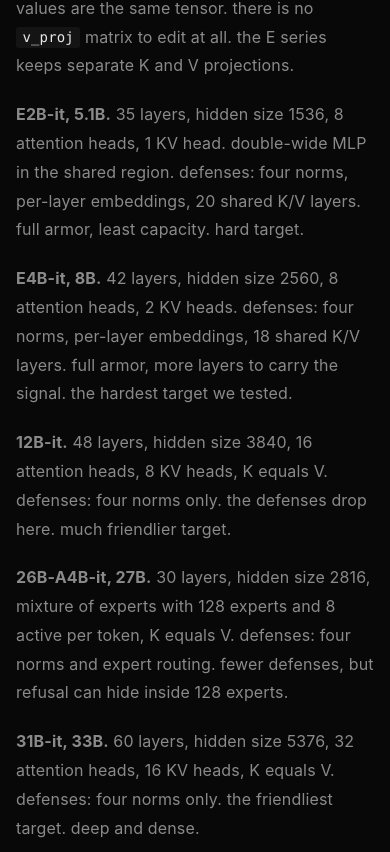
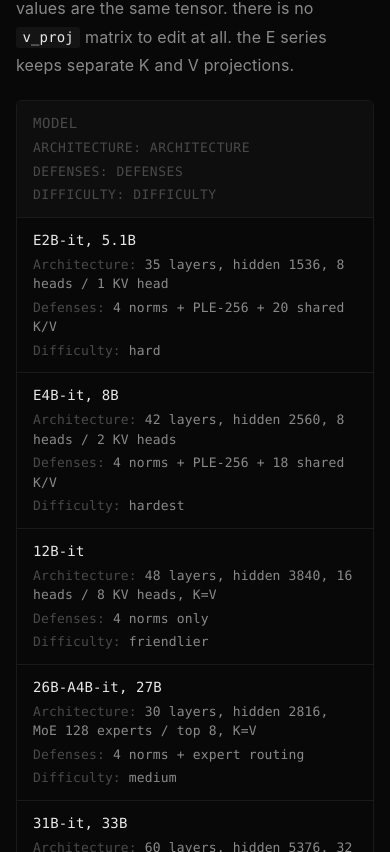
Before and after one commit to PotatoSpudowski/PotatoSpudowski.github.io, a React (Vite) app: page /articles/abliteration-2 in a window 390 px wide. Shown: the part 4472-5324 px from the top of the page. Built offline with nearby package versions, Linux system fonts and the light colour scheme.

Commit message:
abliteration part 2: fix model comparison table layout, add responsive CSS

```diff
--- a/src/pages/Abliteration2Blog.jsx
+++ b/src/pages/Abliteration2Blog.jsx
@@ -249,11 +249,16 @@ export default function Abliteration2Blog() {
 
           <p className="blog-p">the defenses differ per model. we read the configuration of every gemma 4 model. the family splits in two. the E series (E2B, E4B) is built for edge devices: shared keys and values to shrink the cache, per-layer embeddings to recover capacity, small sliding windows. the standard series (12B, 26B-A4B, 31B) drops both of those mechanisms. one more difference is important: the standard series sets <code>attention_k_eq_v = true</code>. the keys and values are the same tensor. there is no <code>v_proj</code> matrix to edit at all. the E series keeps separate K and V projections.</p>
 
-          <p className="blog-p"><strong>E2B-it, 5.1B.</strong> 35 layers, hidden size 1536, 8 attention heads, 1 KV head. double-wide MLP in the shared region. defenses: four norms, per-layer embeddings, 20 shared K/V layers. full armor, least capacity. hard target.</p>
-          <p className="blog-p"><strong>E4B-it, 8B.</strong> 42 layers, hidden size 2560, 8 attention heads, 2 KV heads. defenses: four norms, per-layer embeddings, 18 shared K/V layers. full armor, more layers to carry the signal. the hardest target we tested.</p>
-          <p className="blog-p"><strong>12B-it.</strong> 48 layers, hidden size 3840, 16 attention heads, 8 KV heads, K equals V. defenses: four norms only. the defenses drop here. much friendlier target.</p>
-          <p className="blog-p"><strong>26B-A4B-it, 27B.</strong> 30 layers, hidden size 2816, mixture of experts with 128 experts and 8 active per token, K equals V. defenses: four norms and expert routing. fewer defenses, but refusal can hide inside 128 experts.</p>
-          <p className="blog-p"><strong>31B-it, 33B.</strong> 60 layers, hidden size 5376, 32 attention heads, 16 KV heads, K equals V. defenses: four norms only. the friendliest target. deep and dense.</p>
+          <div className="abl-quant-table abl-model-table">
+            <div className="abl-quant-row abl-quant-header">
+              <span>model</span><span>architecture</span><span>defenses</span><span>difficulty</span>
+            </div>
+            <div className="abl-quant-row"><span>E2B-it, 5.1B</span><span>35 layers, hidden 1536, 8 heads / 1 KV head</span><span>4 norms + PLE-256 + 20 shared K/V</span><span>hard</span></div>
+            <div className="abl-quant-row"><span>E4B-it, 8B</span><span>42 layers, hidden 2560, 8 heads / 2 KV heads</span><span>4 norms + PLE-256 + 18 shared K/V</span><span>hardest</span></div>
+            <div className="abl-quant-row"><span>12B-it</span><span>48 layers, hidden 3840, 16 heads / 8 KV heads, K=V</span><span>4 norms only</span><span>friendlier</span></div>
+            <div className="abl-quant-row"><span>26B-A4B-it, 27B</span><span>30 layers, hidden 2816, MoE 128 experts / top 8, K=V</span><span>4 norms + expert routing</span><span>medium</span></div>
+            <div className="abl-quant-row"><span>31B-it, 33B</span><span>60 layers, hidden 5376, 32 heads / 16 KV heads, K=V</span><span>4 norms only</span><span>friendliest</span></div>
+          </div>
 
           <p className="blog-p">two predictions follow. the E models are the hardest: every defense, least capacity. the standard models are easier: only the norms remain. our results confirm both. E2B needed over-correction to reach 12 percent with the direction method. E4B defeated the direction method completely. and the published 31B result from wangzhang reached 7 percent with attention-only edits, because the 31B has no side channel and no shared keys to repair the cut.</p>
         </section>
--- a/src/styles.css
+++ b/src/styles.css
@@ -1842,6 +1842,20 @@ pre code {
     font-weight: normal;
 }
 
+.abl-model-table .abl-quant-row {
+    grid-template-columns: 110px 1fr 1fr 80px;
+}
+
+@media (max-width: 720px) {
+    .abl-model-table .abl-quant-row {
+        grid-template-columns: 1fr;
+        gap: 0.25rem;
+    }
+    .abl-model-table .abl-quant-row span:nth-child(2)::before { content: "Architecture: "; color: var(--text-muted); }
+    .abl-model-table .abl-quant-row span:nth-child(3)::before { content: "Defenses: "; color: var(--text-muted); }
+    .abl-model-table .abl-quant-row span:nth-child(4)::before { content: "Difficulty: "; color: var(--text-muted); }
+}
+
 /* Layer viz */
 .abl-layer-viz {
     margin: 1.5rem 0;
```
